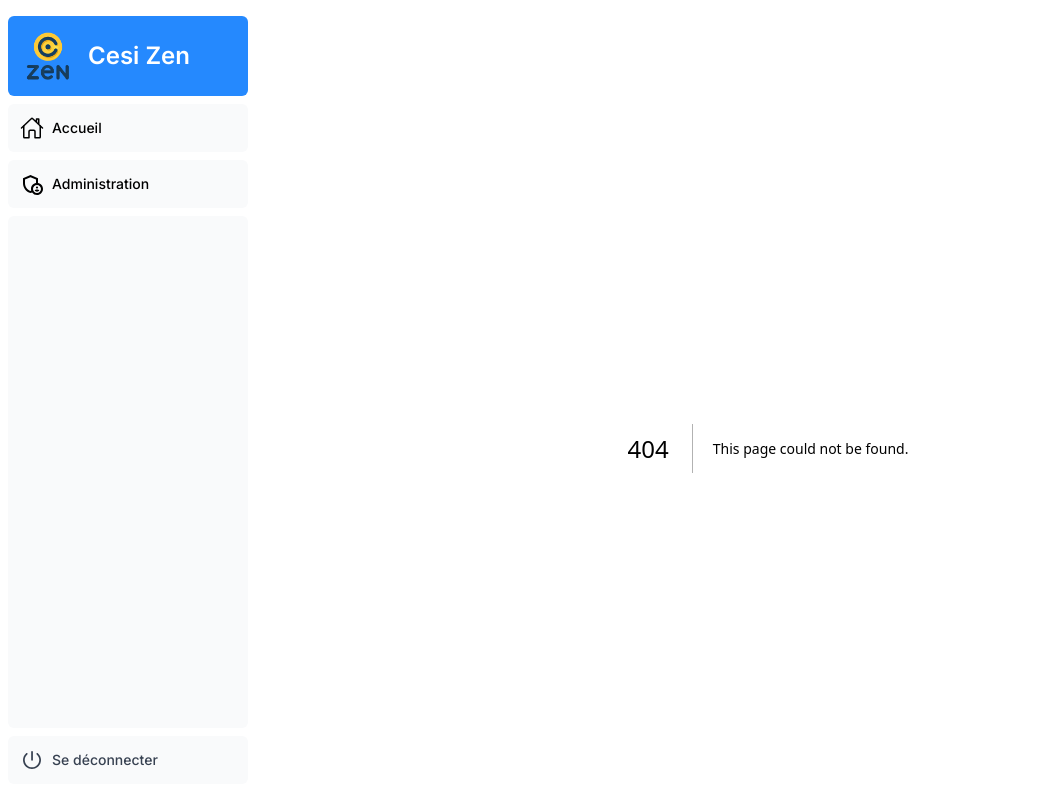
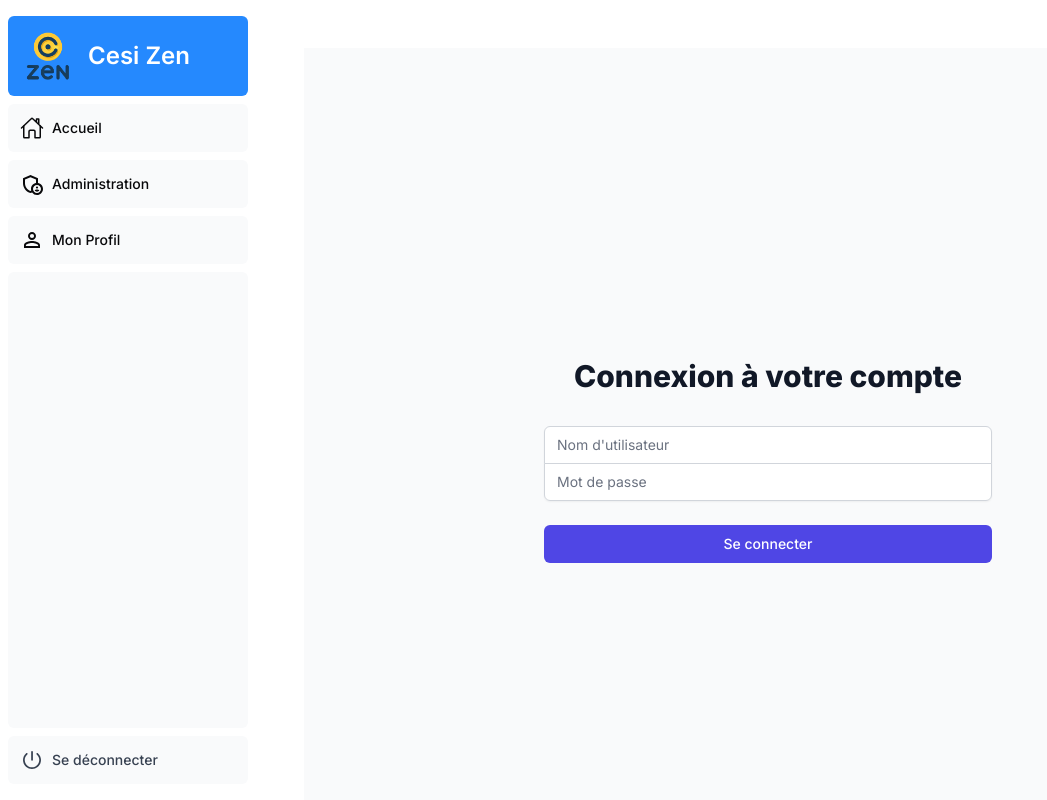
Before and after one commit to SNEAXIII/Cesi_Zen, a Next.js app in the folder front/: page /login in a window 1280 px wide. Before the commit this address had no page. Shown: the whole page, without its empty margins (0-1047 px from the left). Built offline with nearby package versions, Linux system fonts and the light colour scheme; a web font is replaced by a local one.

Commit message:
Add login

```diff
--- /dev/null
+++ b/front/app/api/auth/[...nextauth]/route.ts
@@ -0,0 +1,78 @@
+import NextAuth from "next-auth";
+import Credentials from "next-auth/providers/credentials";
+
+export const { handlers: { GET, POST }, auth, signIn, signOut } = NextAuth({
+  providers: [
+    Credentials({
+      name: "Credentials",
+      credentials: {
+        username: { label: "Nom d'utilisateur", type: "text" },
+        password: { label: "Mot de passe", type: "password" },
+      },
+      async authorize(credentials) {
+        if (!credentials?.username || !credentials?.password) return null;
+
+        try {
+          const username = typeof credentials.username === 'string' ? credentials.username : '';
+          const password = typeof credentials.password === 'string' ? credentials.password : '';
+
+          if (!username || !password) return null;
+
+          const formData = new URLSearchParams();
+          formData.append('grant_type', 'password');
+          formData.append('username', username);
+          formData.append('password', password);
+
+          const res = await fetch('http://localhost:8000/auth/login', {
+            method: 'POST',
+            headers: {
+              'Content-Type': 'application/x-www-form-urlencoded',
+            },
+            body: formData,
+          });
+
+          const data = await res.json();
+
+          if (res.ok && data.access_token) {
+            return {
+              id: data.access_token,
+              name: username,
+              email: `${username}@example.com`,
+              accessToken: data.access_token,
+            };
+          }
+          return null;
+        } catch (error) {
+          console.error('Erreur de connexion:', error);
+          return null;
+        }
+      },
+    }),
+  ],
+  callbacks: {
+    async jwt({ token, user }) {
+      if (user) {
+        token.accessToken = (user as any).accessToken;
+      }
+      return token;
+    },
+    async session({ session, token }) {
+      session.accessToken = token.accessToken as string;
+      return session;
+    },
+  },
+  pages: {
+    signIn: '/login',
+  },
+  secret: process.env.NEXTAUTH_SECRET ?? 'votre-secret-tres-long-et-securise',
+  session: {
+    strategy: 'jwt',
+  },
+  debug: process.env.NODE_ENV === 'development',
+});
+
+declare module "next-auth" {
+  interface Session {
+    accessToken: string;
+  }
+}
--- a/front/app/layout.tsx
+++ b/front/app/layout.tsx
@@ -1,17 +1,24 @@
 import '@/app/ui/global.css';
 import { inter } from '@/app/ui/fonts';
 import SideNavBar from '@/app/ui/left-nav-bar/sidenav';
+import { Providers } from './providers';
 
-export default function RootLayout({ children }: { children: React.ReactNode }) {
+interface RootLayoutProps {
+  readonly children: React.ReactNode;
+}
+
+export default function RootLayout({ children }: RootLayoutProps) {
   return (
-    <html lang='en'>
+    <html lang='fr'>
       <body className={`${inter.className} antialiased`}>
-        <div className='flex h-screen flex-col md:flex-row md:overflow-hidden'>
-          <div className='w-full flex-none md:w-64'>
-            <SideNavBar />
+        <Providers>
+          <div className='flex h-screen flex-col md:flex-row md:overflow-hidden'>
+            <div className='w-full flex-none md:w-64'>
+              <SideNavBar />
+            </div>
+            <div className='grow p-6 md:overflow-y-auto md:p-12'>{children}</div>
           </div>
-          <div className='grow p-6 md:overflow-y-auto md:p-12'>{children}</div>
-        </div>
+        </Providers>
       </body>
     </html>
   );
--- /dev/null
+++ b/front/app/login/page.tsx
@@ -0,0 +1,99 @@
+'use client';
+
+import { signIn } from 'next-auth/react';
+import { useRouter } from 'next/navigation';
+import { useState } from 'react';
+
+export default function LoginPage() {
+  const router = useRouter();
+  const [error, setError] = useState<string | null>(null);
+  const [isLoading, setIsLoading] = useState(false);
+
+  const handleSubmit = async (e: React.FormEvent<HTMLFormElement>) => {
+    e.preventDefault();
+    setIsLoading(true);
+    setError(null);
+
+    const formData = new FormData(e.currentTarget);
+    const username = formData.get('username') as string;
+    const password = formData.get('password') as string;
+
+    try {
+      const result = await signIn('credentials', {
+        username,
+        password,
+        redirect: false,
+      });
+
+      if (result?.error) {
+        setError('Identifiants incorrects');
+      } else {
+        router.push('/');
+        router.refresh();
+      }
+    } catch (error) {
+      setError('Une erreur est survenue lors de la connexion');
+      console.error('Login error:', error);
+    } finally {
+      setIsLoading(false);
+    }
+  };
+
+  return (
+    <div className="min-h-screen flex items-center justify-center bg-gray-50 py-12 px-4 sm:px-6 lg:px-8">
+      <div className="max-w-md w-full space-y-8">
+        <div>
+          <h2 className="mt-6 text-center text-3xl font-extrabold text-gray-900">
+            Connexion à votre compte
+          </h2>
+        </div>
+        <form className="mt-8 space-y-6" onSubmit={handleSubmit}>
+          {error && (
+            <div className="bg-red-100 border border-red-400 text-red-700 px-4 py-3 rounded relative" role="alert">
+              <span className="block sm:inline">{error}</span>
+            </div>
+          )}
+          <div className="rounded-md shadow-sm -space-y-px">
+            <div>
+              <label htmlFor="username" className="sr-only">
+                Nom d'utilisateur
+              </label>
+              <input
+                id="username"
+                name="username"
+                type="text"
+                required
+                className="appearance-none rounded-none relative block w-full px-3 py-2 border border-gray-300 placeholder-gray-500 text-gray-900 rounded-t-md focus:outline-none focus:ring-indigo-500 focus:border-indigo-500 focus:z-10 sm:text-sm"
+                placeholder="Nom d'utilisateur"
+              />
+            </div>
+            <div>
+              <label htmlFor="password" className="sr-only">
+                Mot de passe
+              </label>
+              <input
+                id="password"
+                name="password"
+                type="password"
+                autoComplete="current-password"
+                required
+                className="appearance-none rounded-none relative block w-full px-3 py-2 border border-gray-300 placeholder-gray-500 text-gray-900 rounded-b-md focus:outline-none focus:ring-indigo-500 focus:border-indigo-500 focus:z-10 sm:text-sm"
+                placeholder="Mot de passe"
+              />
+            </div>
+          </div>
+
+          <div>
+            <button
+              type="submit"
+              disabled={isLoading}
+              className="group relative w-full flex justify-center py-2 px-4 border border-transparent text-sm font-medium rounded-md text-white bg-indigo-600 hover:bg-indigo-700 focus:outline-none focus:ring-2 focus:ring-offset-2 focus:ring-indigo-500 disabled:opacity-50 disabled:cursor-not-allowed"
+            >
+              {isLoading ? 'Connexion en cours...' : 'Se connecter'}
+            </button>
+          </div>
+        </form>
+      </div>
+    </div>
+  );
+}
--- /dev/null
+++ b/front/app/profile/page.tsx
@@ -0,0 +1,50 @@
+'use client';
+
+import { useSession, signOut } from 'next-auth/react';
+import { redirect } from 'next/navigation';
+
+export default function ProfilePage() {
+  const { data: session, status } = useSession({
+    required: true,
+    onUnauthenticated() {
+      redirect('/login?callbackUrl=/profile');
+    },
+  });
+
+  if (status === 'loading') {
+    return <div className="flex justify-center items-center h-screen">Chargement...</div>;
+  }
+
+  return (
+    <div className="max-w-4xl mx-auto p-6">
+      <div className="bg-white rounded-lg shadow-md p-6">
+        <h1 className="text-2xl font-bold mb-6 text-gray-800">Mon Profil</h1>
+
+        <div className="space-y-6">
+          <div className="border-b pb-6">
+            <h2 className="text-lg font-semibold mb-4 text-gray-700">Informations du compte</h2>
+            <div className="grid grid-cols-1 md:grid-cols-2 gap-6">
+              <div>
+                <p className="text-sm font-medium text-gray-500">Nom d'utilisateur</p>
+                <p className="mt-1 text-gray-800">{session?.user?.name || 'Non défini'}</p>
+              </div>
+              <div>
+                <p className="text-sm font-medium text-gray-500">Email</p>
+                <p className="mt-1 text-gray-800">{session?.user?.email || 'Non défini'}</p>
+              </div>
+            </div>
+          </div>
+
+          <div className="flex justify-end">
+            <button
+              onClick={() => signOut({ callbackUrl: '/' })}
+              className="px-4 py-2 text-sm font-medium text-white bg-blue-600 rounded-md hover:bg-blue-700 focus:outline-none focus:ring-2 focus:ring-offset-2 focus:ring-blue-500 transition-colors"
+            >
+              Se déconnecter
+            </button>
+          </div>
+        </div>
+      </div>
+    </div>
+  );
+}
--- /dev/null
+++ b/front/app/providers.tsx
@@ -0,0 +1,7 @@
+'use client';
+
+import { SessionProvider } from 'next-auth/react';
+
+export function Providers({ children }: { children: React.ReactNode }) {
+  return <SessionProvider>{children}</SessionProvider>;
+}
--- a/front/app/ui/left-nav-bar/nav-links.tsx
+++ b/front/app/ui/left-nav-bar/nav-links.tsx
@@ -1,5 +1,5 @@
 'use client';
-import { MdOutlineAdminPanelSettings } from 'react-icons/md';
+import { MdOutlineAdminPanelSettings, MdPersonOutline } from 'react-icons/md';
 import { IoHomeOutline } from 'react-icons/io5';
 import Link from 'next/link';
 import { usePathname } from 'next/navigation';
@@ -13,6 +13,11 @@ export default function NavLinks() {
       name: 'Administration',
       href: '/dashboard',
       icon: MdOutlineAdminPanelSettings,
+    },
+    {
+      name: 'Mon Profil',
+      href: '/profile',
+      icon: MdPersonOutline,
     },
   ];
   return (
```
